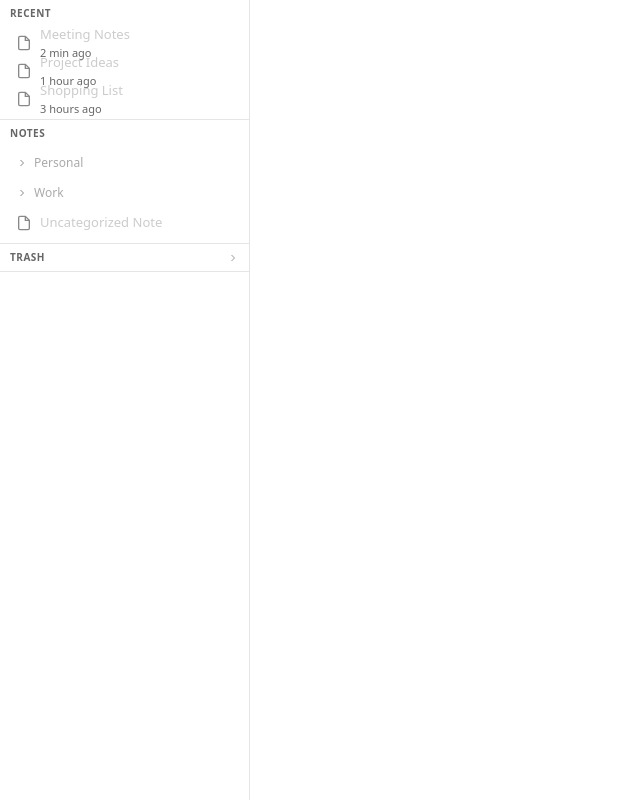
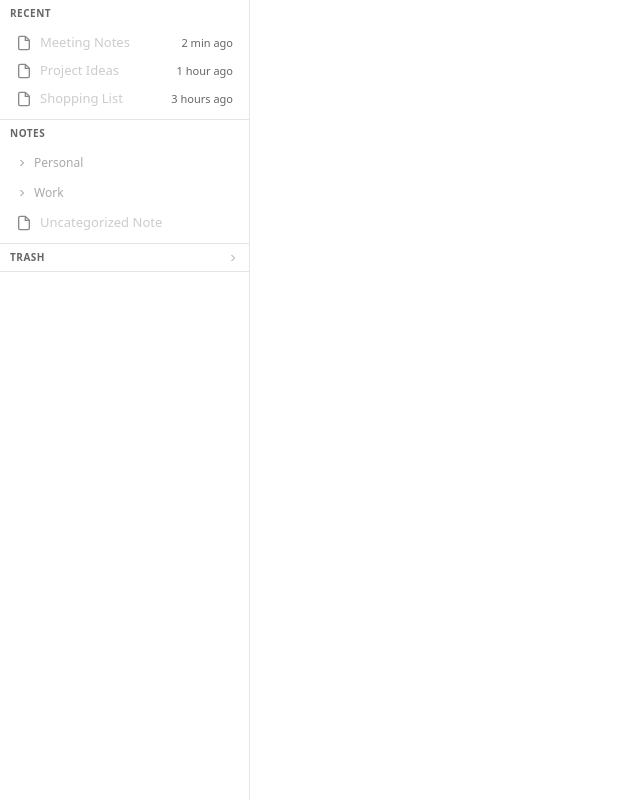
Before and after one commit to socdysfx/notes-app, a React (Vite) app: page / in a window 1280 px wide. Shown: the whole page, without its empty margins (0-640 px from the left). Built offline with nearby package versions, Linux system fonts and the light colour scheme.

Commit message:
Fix: Right-align timestamp in Section 1 Recent

```diff
--- a/src/App.css
+++ b/src/App.css
@@ -91,6 +91,12 @@
   overflow: hidden;
 }
 
+.recent-item .item-info {
+  flex-direction: row;
+  justify-content: space-between;
+  align-items: center;
+}
+
 .item-title {
   font-size: 13px;
   color: #ccc;
```
